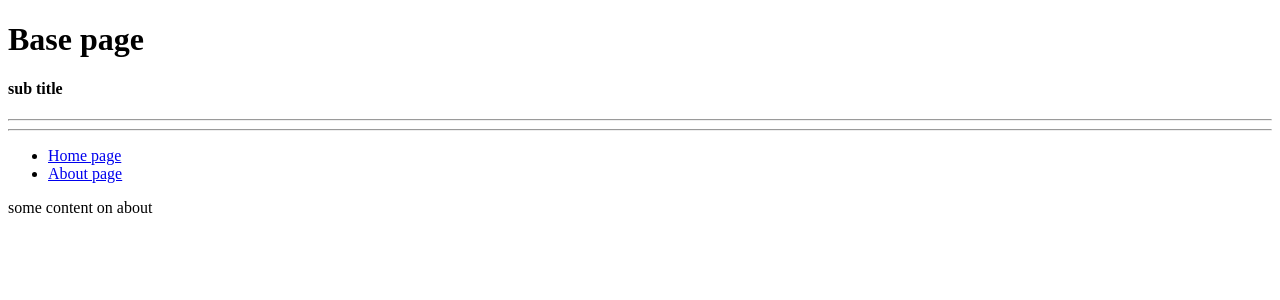
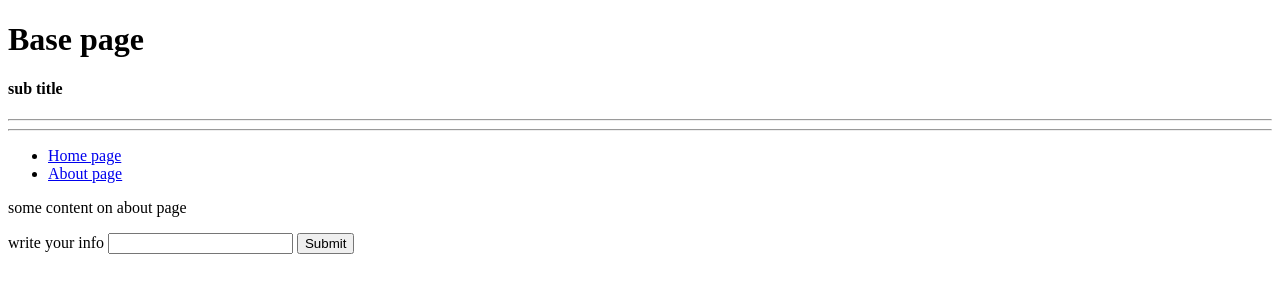
Before and after one commit to alizayan684/Web-Reminder, a Flask app: page /About in a window 1280 px wide. Shown: the top 300 px of the page. Run offline with Flask 3, Linux system fonts and the light colour scheme.

Commit message:
third task

```diff
--- a/app.py
+++ b/app.py
@@ -1,7 +1,7 @@
 from flask import Flask
 
 app = Flask(__name__)
-
+app.config['SECRET_KEY'] = 'secretary'
 from routes import *
 
 if __name__ == '__main__':
--- a/forms.py
+++ b/forms.py
@@ -4,5 +4,5 @@ from flask_wtf import FlaskForm
 
 
 class AddTask(FlaskForm):
-    title = StringField('Title', validators=[DataRequired()])
+    title = StringField('write your info', validators=[DataRequired()])
     submit = SubmitField('Submit')
--- a/routes.py
+++ b/routes.py
@@ -2,6 +2,7 @@ from flask import render_template
 
 from app import app  # Our app.py file
 import forms
+
 
 @app.route('/')
 @app.route('/Home')
--- a/templates/about.html
+++ b/templates/about.html
@@ -1,8 +1,11 @@
 {% extends "base.html" %}
 
 {% block main %}
-<p>some content on about</p>
+<p>some content on about page</p>
 <form action='post'>
     {{form.crfs_token}}
+    {{form.title.label}}
+    {{form.title}}
+    {{form.submit}}
 </form>
 {% endblock %}
--- a/templates/index.html
+++ b/templates/index.html
@@ -1,5 +1,5 @@
 {% extends "base.html" %}
 
 {% block main %}
-<p>some content on Home</p>
+<p>Welcome to your main page, home</p>
 {% endblock %}
```
